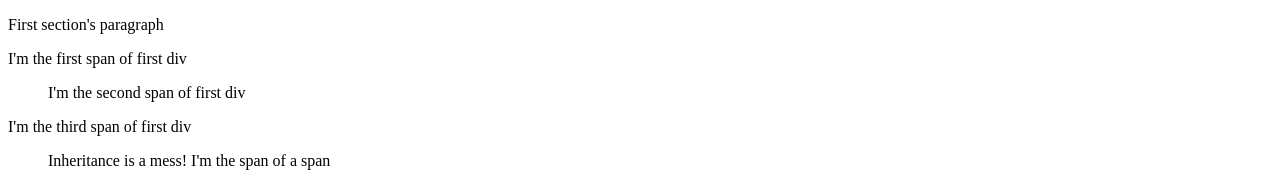
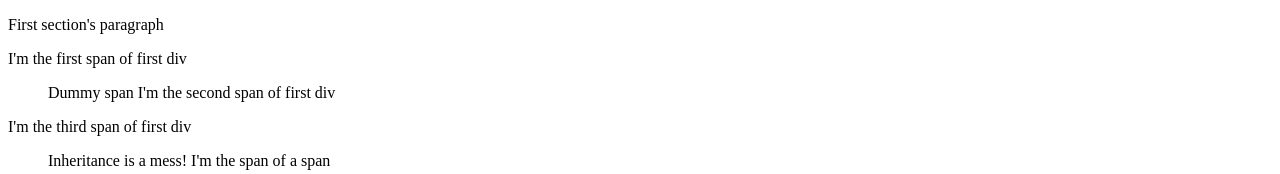
Before and after one commit to darshilll/Pravin-Frontend-1, a plain HTML site: page December Lectures/16th December/selectorsAdvancePractice.html in a window 1280 px wide. Shown: the top 174 px of the page. Drawn offline with Linux system fonts and the light colour scheme.

Commit message:
25th December

```diff
--- a/December Lectures/16th December/selectorsAdvancePractice.html
+++ b/December Lectures/16th December/selectorsAdvancePractice.html
@@ -15,6 +15,7 @@
                 <p>First section's paragraph</p>
                 <span>I'm the first span of first div</span>
                 <ul>
+                    <span>Dummy span</span>
                     <span>I'm the second span of first div</span>
                 </ul>
                 <span>I'm the third span of first div</span>
```
Also changed, not shown: December Lectures/25th December/index.html (added, +1 -0 lines), WHW.txt.
